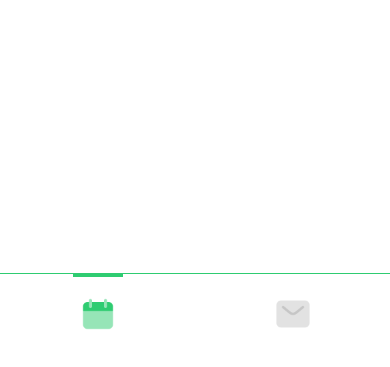
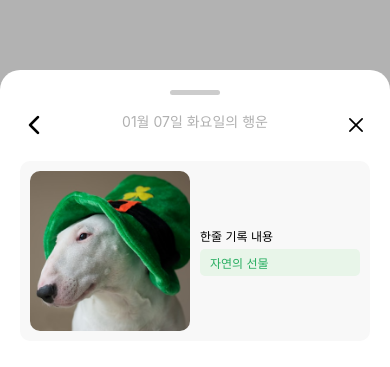
Before and after one commit to Simply-Ordinary-Fortune/SOF-Frontend, a React Native app: screen /Home in a window 390 px wide. Shown: the part 474-841 px from the top of the page. Built offline with nearby package versions, Linux system fonts and the light colour scheme.

Commit message:
[feat] 날짜 클릭시 나오는 행운 기록 카드 컴포넌트 UI 구현 #7

```diff
--- /dev/null
+++ b/src/components/ModalBottomSheet.js
@@ -0,0 +1,177 @@
+import React, {useState} from 'react';
+import {
+  View,
+  Text,
+  StyleSheet,
+  TouchableOpacity,
+  Modal,
+  PanResponder,
+  Animated,
+  Image,
+} from 'react-native';
+import {Icon} from 'react-native-elements';
+
+const ModalBottomSheet = ({visible, onClose}) => {
+  const [panY] = useState(new Animated.Value(0));
+
+  const panResponder = PanResponder.create({
+    onMoveShouldSetPanResponder: () => true,
+    onPanResponderMove: (e, gesture) => {
+      if (gesture.dy > 0) {
+        panY.setCalue(gesture.dy);
+      }
+    },
+    onPanResponderRelease: (e, gesture) => {
+      if (gesture.dy > 100) {
+        closeAnim.start(onClose);
+      } else {
+        resetPositionAnim.start();
+      }
+    },
+  });
+
+  const translateY = panY.interpolate({
+    inputRange: [-1, 0, 300],
+    outputRange: [0, 0, 300],
+  });
+
+  return (
+    <Modal
+      animationType="slide"
+      transparent={true}
+      visible={visible}
+      onRequestClose={onClose}>
+      <View style={styles.overlay}>
+        <Animated.View
+          style={[styles.sheetContainer, {transform: [{translateY}]}]}
+          {...panResponder.panHandlers}>
+          <View style={styles.handleBar} />
+          <View style={styles.header}>
+            <Icon
+              name="chevron-back-outline"
+              type="ionicon"
+              size={28}
+              color="#000"
+              onPress={onClose}
+            />
+            <Text style={styles.date}>01월 07일 화요일의 행운</Text>
+            <Icon
+              name="close-outline"
+              type="ionicon"
+              size={28}
+              color="#000"
+              onPress={onClose}
+            />
+          </View>
+          <View style={styles.content}>
+            <View style={styles.card}>
+              <Image
+                source={require('../assets/dog.jpg')}
+                style={styles.image}
+              />
+              <View style={styles.textContainer}>
+                <Text style={styles.recordText}>한줄 기록 내용</Text>
+                <View style={styles.tagContainer}>
+                  <Text style={styles.tag}>자연의 선물</Text>
+                </View>
+              </View>
+            </View>
+          </View>
+        </Animated.View>
+      </View>
+    </Modal>
+  );
+};
+
+const styles = StyleSheet.create({
+  overlay: {
+    flex: 1,
+    backgroundColor: 'rgba(0, 0, 0, 0.3)',
+    justifyContent: 'flex-end',
+  },
+  sheetContainer: {
+    backgroundColor: '#fff',
+    borderTopLeftRadius: 20,
+    borderTopRightRadius: 20,
+    padding: 20,
+    minHeight: 300,
+  },
+  handleBar: {
+    width: 50,
+    height: 5,
+    backgroundColor: '#ccc',
+    borderRadius: 2.5,
+    alignSelf: 'center',
+    marginBottom: 15,
+  },
+  header: {
+    flexDirection: 'row',
+    justifyContent: 'space-between',
+    alignItems: 'center',
+    marginBottom: 20,
+  },
+  title: {
+    fontSize: 18,
+    fontWeight: 'bold',
+  },
+  content: {
+    alignItems: 'center',
+  },
+  date: {
+    fontSize: 14,
+    color: '#B0B0B0',
+    marginBottom: 10,
+  },
+  card: {
+    flexDirection: 'row',
+    alignItems: 'center',
+    backgroundColor: '#F8F8F8',
+    borderRadius: 10,
+    padding: 10,
+    width: '100%',
+  },
+  image: {
+    width: 160,
+    height: 160,
+    borderRadius: 10,
+    marginRight: 10,
+  },
+  textContainer: {
+    flex: 1,
+  },
+  subtitle: {
+    fontSize: 14,
+    color: '#B0B0B0',
+    marginBottom: 5,
+  },
+  recordText: {
+    fontSize: 12,
+    color: '#000',
+  },
+  tagContainer: {
+    marginTop: 5,
+  },
+  tag: {
+    backgroundColor: '#E8F5E9',
+    color: '#27AE60',
+    paddingHorizontal: 10,
+    paddingVertical: 5,
+    borderRadius: 5,
+    fontSize: 12,
+  },
+  button: {
+    backgroundColor: '#2ECC71',
+    padding: 15,
+    borderRadius: 10,
+    marginTop: 20,
+    alignItems: 'center',
+    width: '100%',
+  },
+  buttonText: {
+    color: '#fff',
+    fontSize: 16,
+    fontWeight: 'bold',
+  },
+});
+
+export default ModalBottomSheet;
--- a/src/screens/HomeScreen.js
+++ b/src/screens/HomeScreen.js
@@ -1,5 +1,6 @@
 import React, {useState} from 'react';
 import Toast from '../components/Toast';
+import ModalBottomSheet from '../components/ModalBottomSheet';
 import {
   StyleSheet,
   View,
@@ -7,6 +8,7 @@
   TouchableOpacity,
   SafeAreaView,
   Card,
+  Modal,
 } from 'react-native';
 import {Calendar} from 'react-native-calendars';
 import {Icon} from 'react-native-elements';
@@ -15,6 +17,8 @@
   const [selectedDate, setSelectedDate] = useState('');
   const [toastMessage, setToastMessage] = useState('');
   const [isToastVisible, setIsToastVisible] = useState(false);
+  const [isModalVisible, setIsModalVisible] = useState(true);
+  const [onModalClose, setOnModalClose] = useState(false);
 
   const onDayPress = day => {
     setSelectedDate(day.dateString);
@@ -32,6 +36,7 @@
         visible={isToastVisible}
         onHide={() => setIsToastVisible(false)}
       />
+      <ModalBottomSheet visible={isModalVisible} onClose={onModalClose} />
       <View style={styles.header}>
         <TouchableOpacity
           onPress={() => showToast('차트 페이지가 준비중입니다.')}>
```
Also changed, not shown: src/assets/dog.jpg (added).
